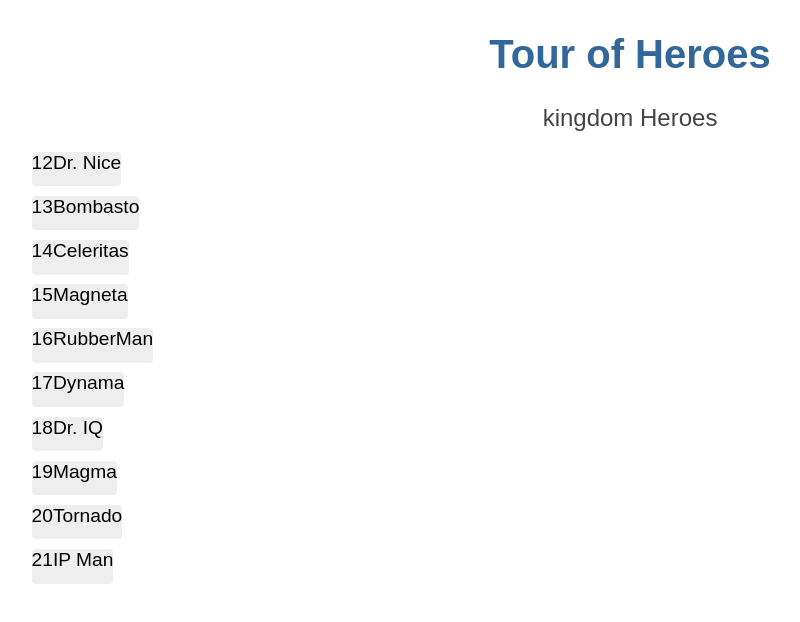
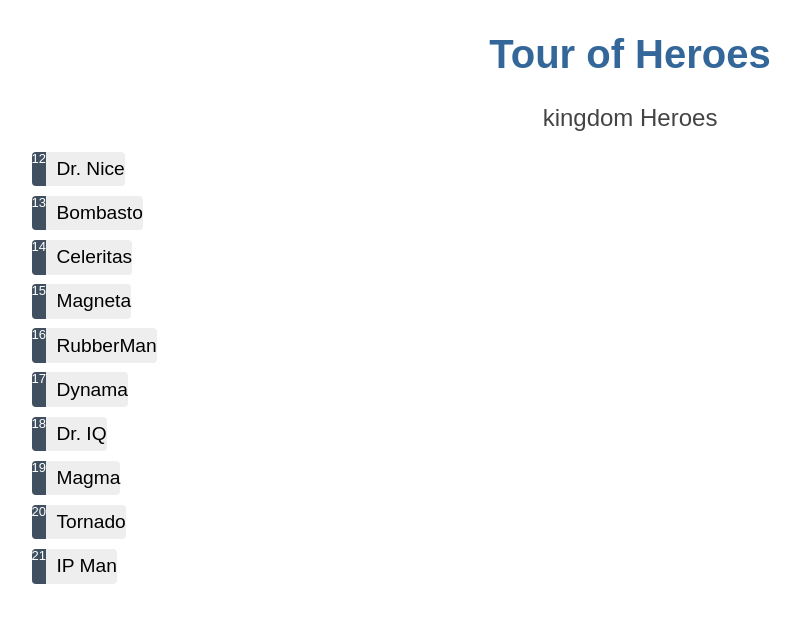
Before and after one commit to Lumen-st/LearnAngular, an Angular app: page / in a window 1280 px wide. Shown: the top 622 px of the page, without its empty margins (10-810 px from the left). Built offline with nearby package versions, Linux system fonts and the light colour scheme.

Commit message:
ajustes de teste

```diff
--- a/src/app/app.module.ts
+++ b/src/app/app.module.ts
@@ -5,12 +5,14 @@ import { AppComponent } from './app.component';
 import { MenuHomeComponent } from './menu-home/menu-home.component';
 import { HeroesComponent } from './heroes/heroes.component';
 import { FormsModule  } from "@angular/forms";
+import { HeroDetailComponent } from './hero-detail/hero-detail.component';
 
 @NgModule({
   declarations: [
     AppComponent,
     MenuHomeComponent,
-    HeroesComponent
+    HeroesComponent,
+    HeroDetailComponent
   ],
   imports: [
     BrowserModule,
--- /dev/null
+++ b/src/app/hero-detail/hero-detail.component.html
@@ -0,0 +1,3 @@
+<p>
+  hero-detail works!
+</p>
--- /dev/null
+++ b/src/app/hero-detail/hero-detail.component.ts
@@ -0,0 +1,15 @@
+import { Component, OnInit } from '@angular/core';
+
+@Component({
+  selector: 'app-hero-detail',
+  templateUrl: './hero-detail.component.html',
+  styleUrls: ['./hero-detail.component.css']
+})
+export class HeroDetailComponent implements OnInit {
+
+  constructor() { }
+
+  ngOnInit() {
+  }
+
+}
--- a/src/app/heroes/heroes.component.css
+++ b/src/app/heroes/heroes.component.css
@@ -29,5 +29,39 @@ heroes li {
    color: #2c3a41;
    background-color: #e6e6e6;
    left:  .1em;
+}
 
+.heroes button:active{
+   background-color: #525252;
+   color: #fafafa;
 }
+
+.heroes button.selected{
+    background-color: black;
+    color: white;
+}
+
+.heroes button.selected:hover{
+    background-color: #505050;
+    color: white;
+}
+
+.heroes button.selected:active{
+    background-color: black;
+    color: white;
+}
+
+.heroes .badge{
+    display: inline-block;
+    font-size: small;
+    color: white;
+    padding: 0.8em 0.7em 0 0.70m;
+    background-color: #405061;
+    line-height: 1em;
+    margin-right: .8em;
+    border-radius: 4px 0 0 4px;
+}
+
+.heroes .name{
+    align-self: center;
+}
```
Also changed, not shown: src/app/hero-detail/hero-detail.component.css (added), 1 other file (tests, documents, lock files or other folders).
